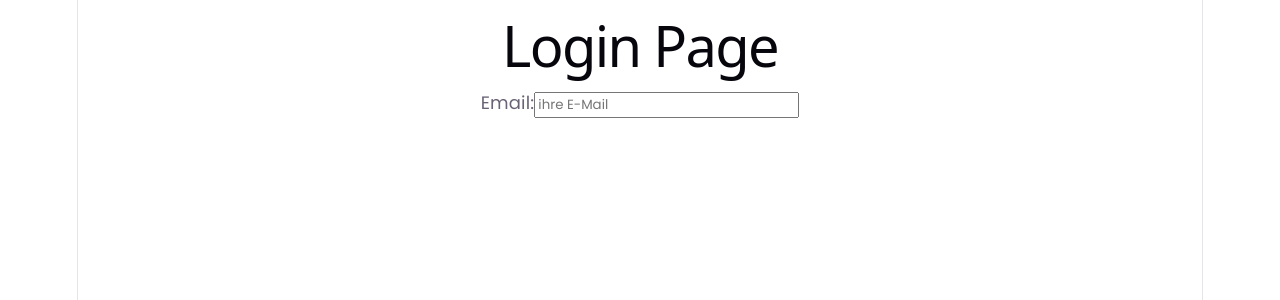
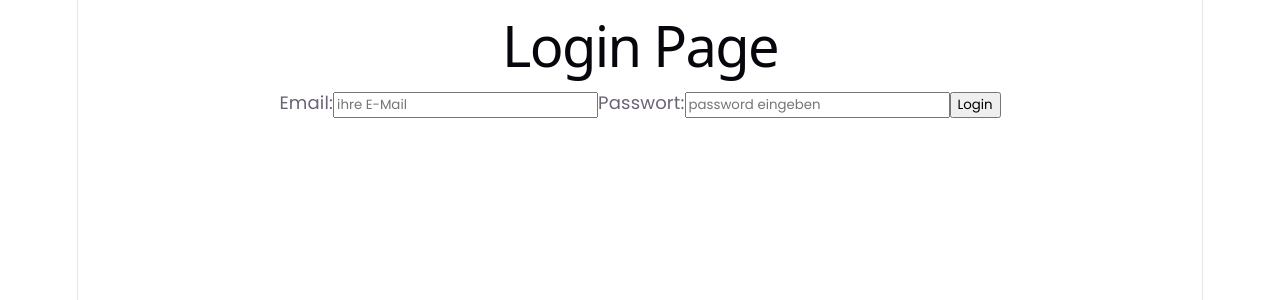
Before and after one commit to DerKeck05/MME_SS26_Gruppe_H_Thesis_expose, a React (Vite) app in the folder frontend/: page /login in a window 1280 px wide. Shown: the top 300 px of the page. Built offline with nearby package versions, Linux system fonts and the light colour scheme.

Commit message:
Field for Email, Password an Login button

```diff
--- a/frontend/src/login/login_page.tsx
+++ b/frontend/src/login/login_page.tsx
@@ -4,6 +4,10 @@ function LoginPage() {
             <h1>Login Page</h1>
             <label>Email:</label>
             <input type= "email" placeholder="ihre E-Mail"/>
+            <label>Passwort:</label>
+            <input type= "password" placeholder="password eingeben "/>
+
+            <button>Login</button>
         </div>
     );
 }
```
